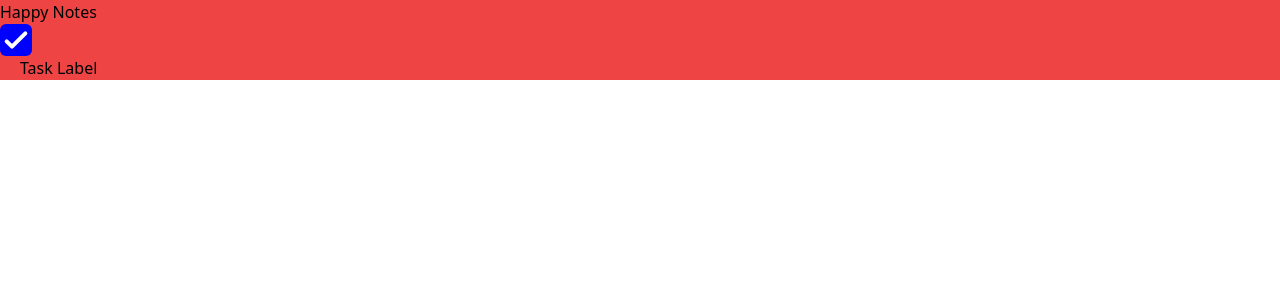
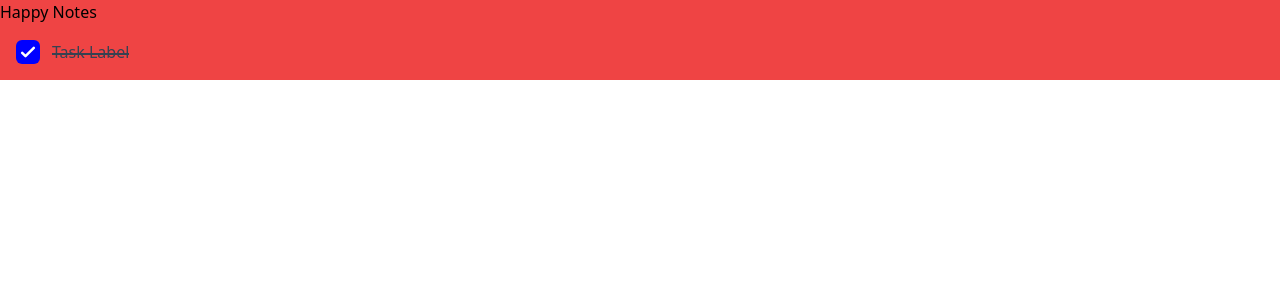
Before and after one commit to JayCodeGitHub/ToDo-list-app-PWA, a Next.js app: page / in a window 1280 px wide. Both pictures are taken after a click on the button 16 px from the left and 40 px from the top of the page. Shown: the top 300 px of the page. Built offline with nearby package versions, Linux system fonts and the light colour scheme.

Commit message:
Styled task

```diff
--- a/src/components/checkBox.tsx
+++ b/src/components/checkBox.tsx
@@ -1,17 +1,18 @@
-import { useState } from "react";
 import { motion } from "framer-motion";
 
-export default function CheckBox() {
-  const [done, setDone] = useState(false);
+interface CheckBoxProps {
+  isDone: boolean;
+}
+
+export default function CheckBox({ isDone }: CheckBoxProps) {
   return (
     <motion.button
-      onClick={() => setDone(!done)}
-      animate={{ backgroundColor: done ? "blue" : "white" }}
+      animate={{ backgroundColor: isDone ? "blue" : "white" }}
       transition={{ duration: 0.1 }}
-      className="flex items-center justify-center w-8 h-8 transition-all rounded-md "
+      className="flex items-center justify-center w-6 h-6 transition-all rounded-md "
     >
       <svg
-        className="w-8 h-8 text-white"
+        className="w-5 h-5 text-white"
         fill="none"
         viewBox="0 0 24 24"
         stroke="currentColor"
@@ -19,7 +20,7 @@ export default function CheckBox() {
       >
         <motion.path
           initial={{ pathLength: 0 }}
-          animate={{ pathLength: done ? 1 : 0 }}
+          animate={{ pathLength: isDone ? 1 : 0 }}
           transition={{ duration: 0.1, delay: 0.1 }}
           strokeLinecap="round"
           strokeLinejoin="round"
--- a/src/components/task.tsx
+++ b/src/components/task.tsx
@@ -1,7 +1,16 @@
+import { useState } from "react";
+import CheckBox from "./checkBox";
+import TaskLabel from "./taskLabel";
+
 export default function Task() {
+  const [isDone, setIsDone] = useState<boolean>(false);
   return (
-    <div>
-      <h1>Task</h1>
-    </div>
+    <span
+      onClick={() => setIsDone(!isDone)}
+      className="flex items-center px-4 py-4"
+    >
+      <CheckBox isDone={isDone} />
+      <TaskLabel isDone={isDone} />
+    </span>
   );
 }
--- a/src/components/taskLabel.tsx
+++ b/src/components/taskLabel.tsx
@@ -1,22 +1,24 @@
-import { useState } from "react";
 import { motion } from "framer-motion";
 
-export default function TaskLabel() {
-  const [done, setDone] = useState(false);
+interface TaskProps {
+  isDone: boolean;
+}
+
+export default function TaskLabel({ isDone }: TaskProps) {
   return (
-    <div onClick={() => setDone(!done)}>
+    <div>
       <motion.label
         className={`${
-          done ? "text-gray-700" : "text-black"
-        } relative ml-5 delay-200`}
+          isDone ? "text-gray-700" : "text-black"
+        } relative ml-3 delay-200`}
       >
         Task Label
         <motion.span
           className={` ${
-            done ? "bg-gray-700" : "bg-black"
+            isDone ? "bg-gray-700" : "bg-black"
           } absolute left-0 w-full h-0.5 translate-y-1/2 top-1/2`}
           initial={{ width: 0 }}
-          animate={{ width: done ? "100%" : 0 }}
+          animate={{ width: isDone ? "100%" : 0 }}
           transition={{ duration: 0.1 }}
         ></motion.span>
       </motion.label>
--- a/src/pages/index.tsx
+++ b/src/pages/index.tsx
@@ -1,12 +1,10 @@
-import CheckBox from "@/components/checkBox";
-import TaskLabel from "@/components/taskLabel";
+import Task from "@/components/task";
 
 export default function Home() {
   return (
     <main className="bg-red-500">
       <h1>Happy Notes</h1>
-      <CheckBox />
-      <TaskLabel />
+      <Task />
     </main>
   );
 }
```
